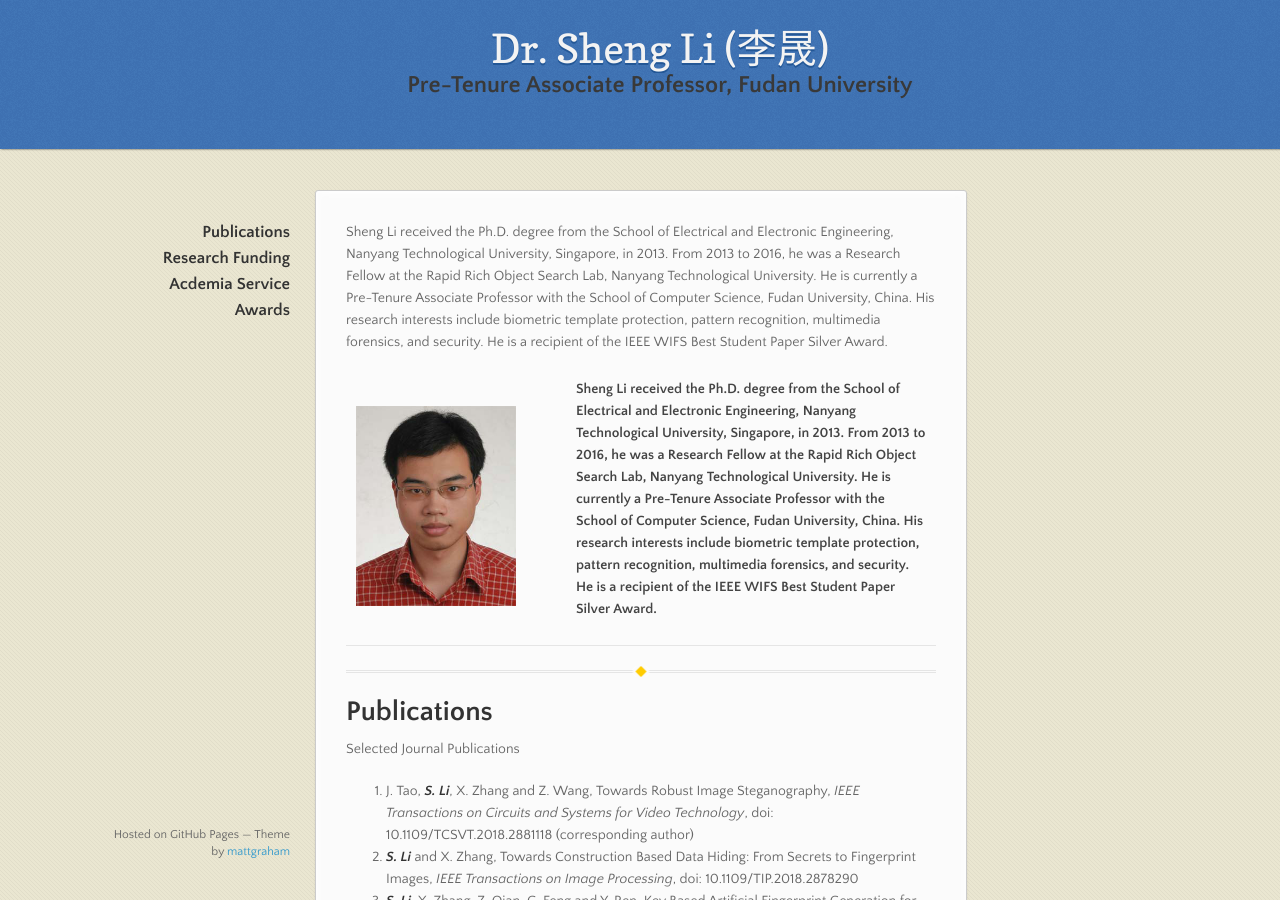
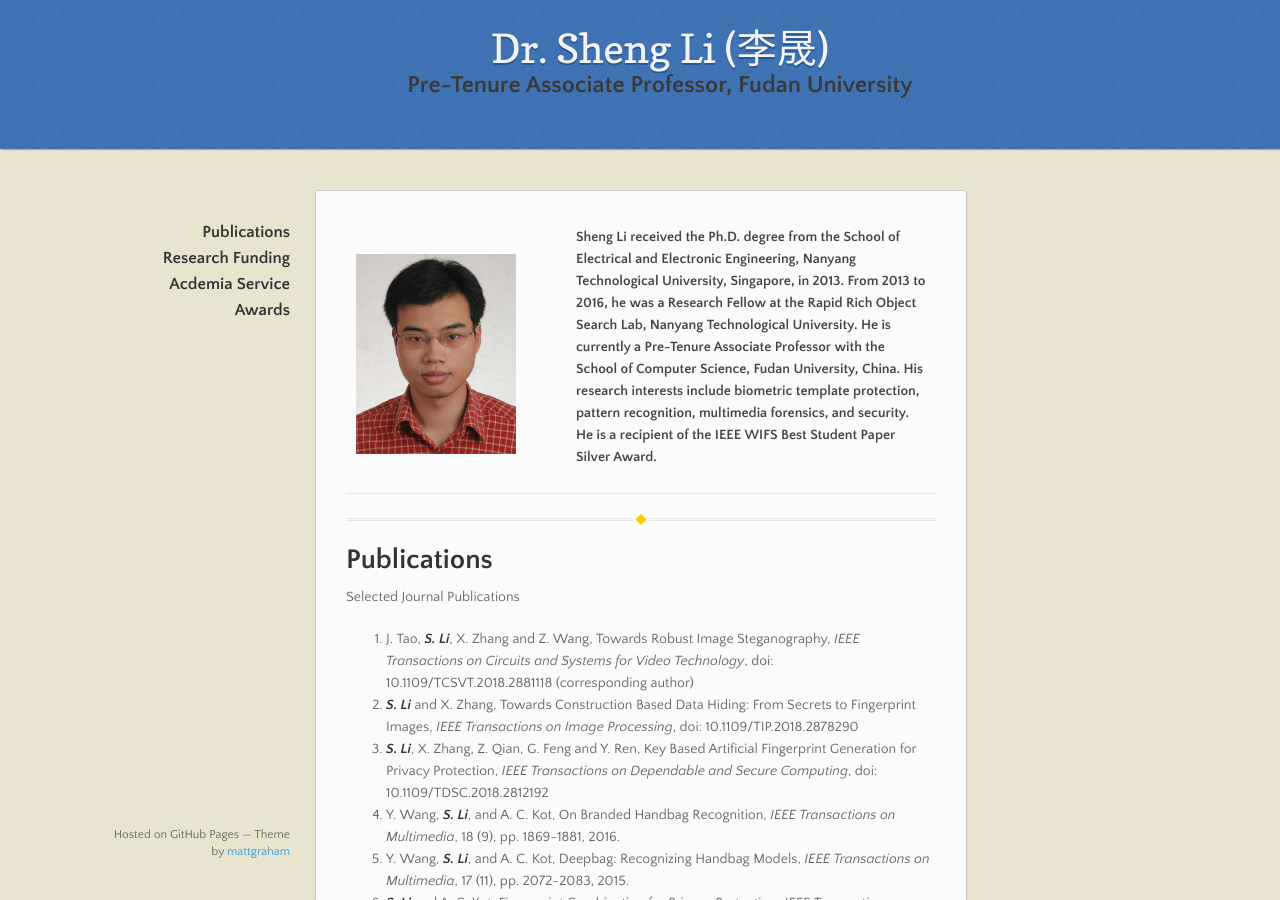
Before and after one commit to blazelisheng/blazelisheng.github.io, a Jekyll site: the page built from index.md, in a window 1280 px wide and 900 px high. Built offline with Jekyll 4.4.1, drawn with Linux system fonts in a browser that asks for light colours.

Commit message:
Update index.md

```diff
--- a/index.md
+++ b/index.md
@@ -3,9 +3,8 @@ layout: default
 ---
 
 
-Sheng Li received the Ph.D. degree from the School of Electrical and Electronic Engineering, Nanyang Technological University, Singapore, in 2013. From 2013 to 2016, he was a Research Fellow at the Rapid Rich Object Search Lab, Nanyang Technological University. He is currently a Pre-Tenure Associate Professor with the School of Computer Science, Fudan University, China. His research interests include biometric template protection, pattern recognition, multimedia forensics, and security. He is a recipient of the IEEE WIFS Best Student Paper Silver Award.
 
-<table border="0">
+<table border="0" cellspacing="0" cellpadding="0">
   <tr>
     <th width="200">
 <img src="/assets/images/Sheng_Li_Photo.png" width="160" height="200" /></th>
```
